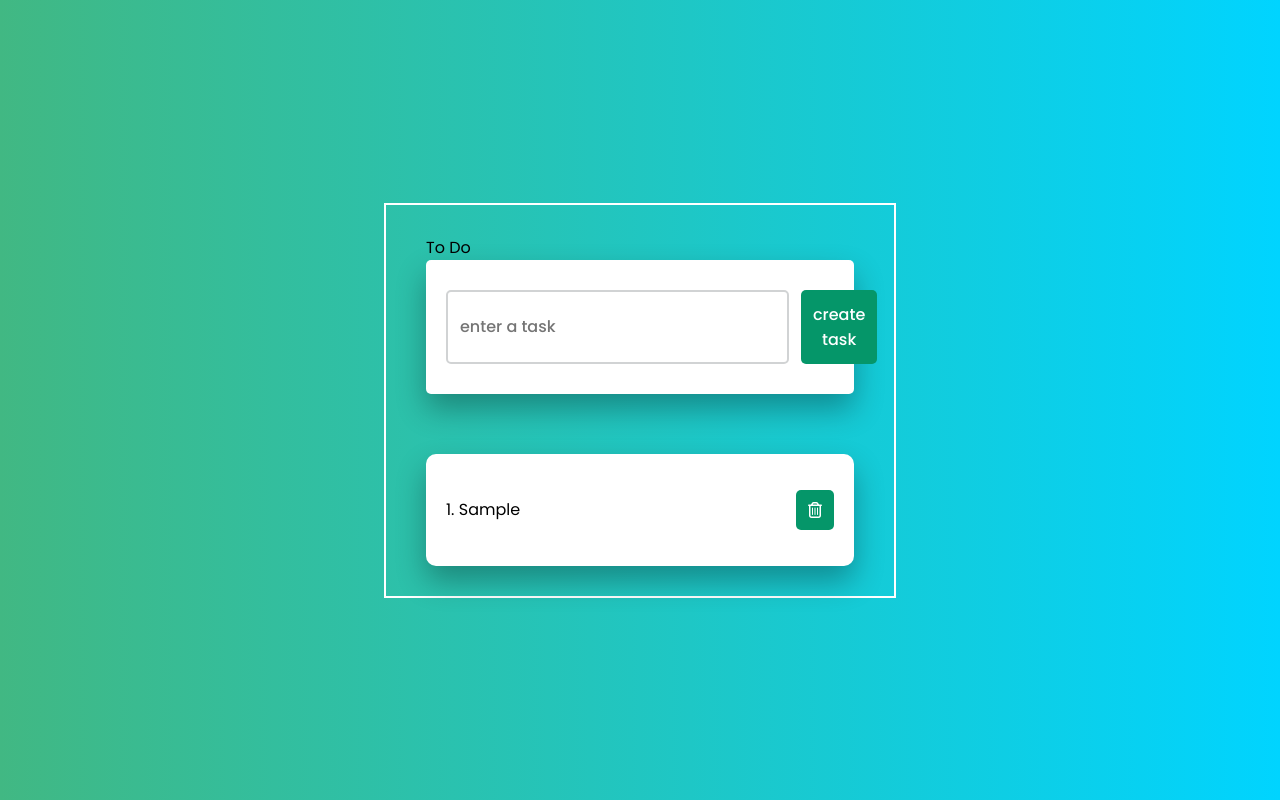
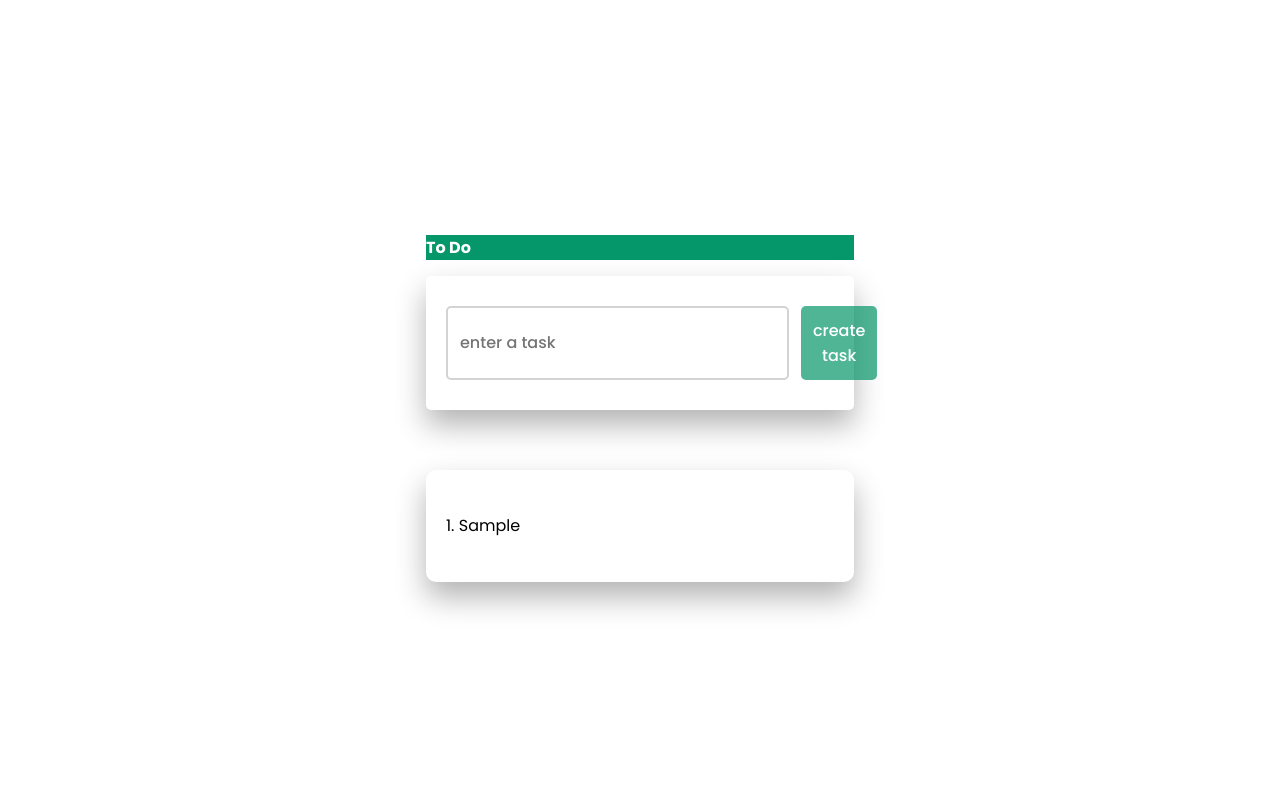
Before and after one commit to BarbaraCD/todo, a plain HTML site: page index.html in a window 1280 px wide. Both pictures are taken after typing "Sample" into the empty fields and a click on the button "create task". Drawn offline with Linux system fonts and the light colour scheme.

Commit message:
13/06(2)

```diff
--- a/style.css
+++ b/style.css
@@ -7,10 +7,24 @@
 
 body{
     height: 100vh;
-    background: linear-gradient(90deg, rgba(65, 184, 131, 1) 0%, rgba(0, 212, 255, 1) 100%);
     display: flex;
     align-items: center;
     justify-content: center;
+}
+
+.title-container {
+    background: #059669;
+
+}
+
+.title-container p{
+    display: block;
+    font-weight: 700;
+    color: #fff;
+    margin-block-start: 1em;
+    margin-block-end: 1em;
+    margin-inline-start: 0px;
+    margin-inline-end: 0px;
 }
 
 .container {
@@ -49,7 +63,7 @@ body{
     height: 100%;
     font-size: 1rem;
     border: none;
-    background-color: #059669;
+    background-color: rgba(5,150,105,.7);
     color: #fff;
     padding: 12px;
     margin-left: 12px;
@@ -73,9 +87,15 @@ body{
     margin-top: 6px;
 }
 
+.task-item:hover{
+    background-color: rgba(49, 191, 134, 0.1);
+
+
+}
+
 
 .task-item i{
-    background-color: #059669;
+    background-color: white;
     color: #fff;
     padding: 12px;
     border-radius: 5px;
@@ -83,6 +103,7 @@ body{
 
 .task-item i:hover {
     cursor: pointer;
+    background-color: rgba(49, 191, 134, 0.1);
 }
 
 /*utilities*/
```
